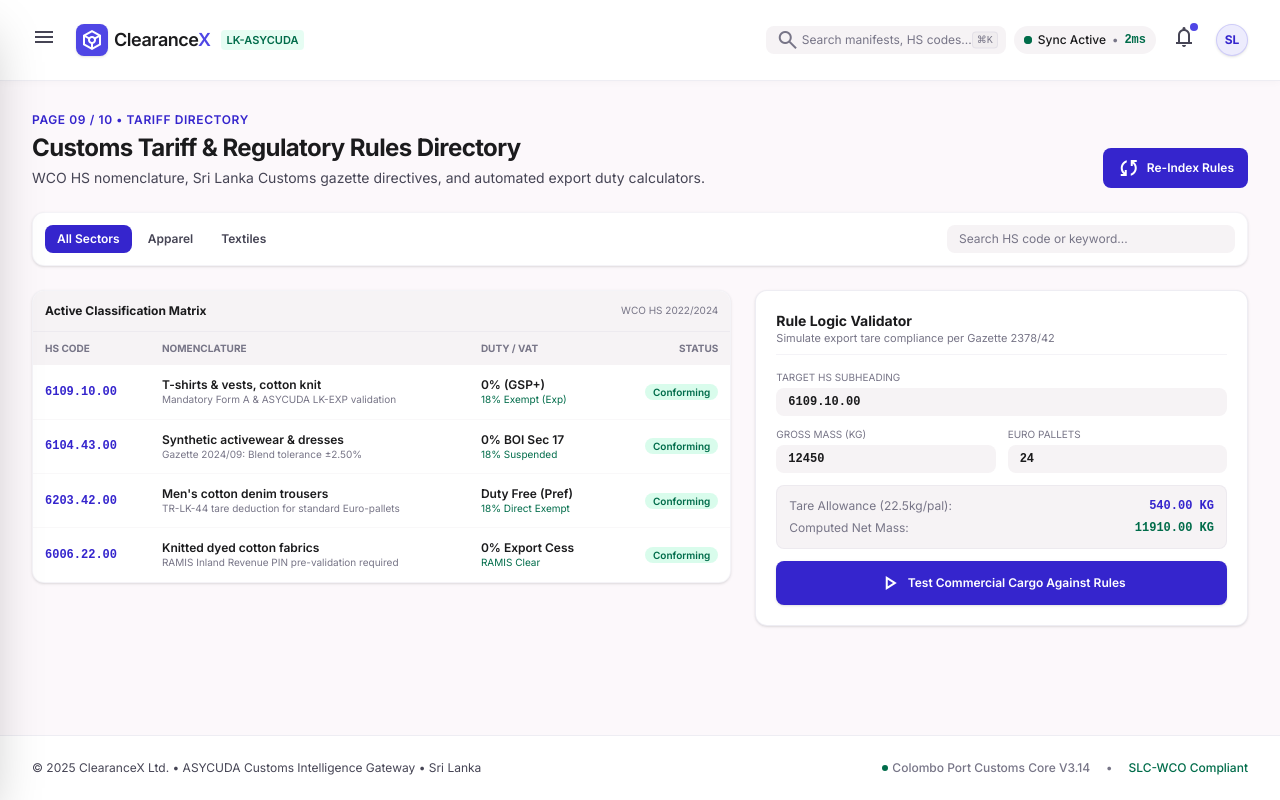
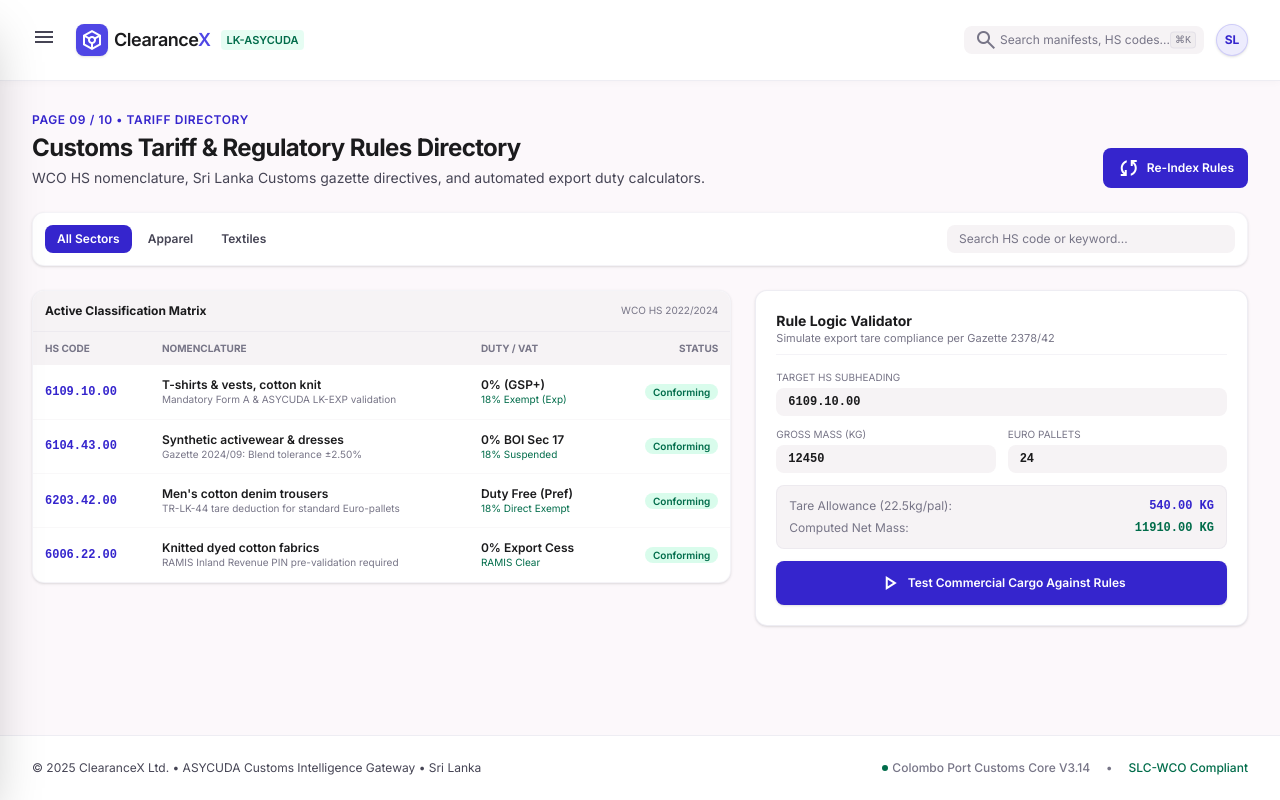
Before and after one commit to nadija-smwg/Code_Splach_AI, a React (Vite) app in the folder frontend/: page /tariff-directory in a window 1280 px wide. Built offline with nearby package versions, Linux system fonts and the light colour scheme; no server answers.

Commit message:
UI: Remove Sync Active and Notification elements from Header

```diff
--- a/frontend/src/App.tsx
+++ b/frontend/src/App.tsx
@@ -36,7 +36,7 @@ function App() {
     <BrowserRouter>
       <ShipmentProvider>
       <div className="min-h-screen flex flex-col bg-background font-sans text-on-surface antialiased">
-        <Header onTriggerToast={showToast} />
+        <Header />
         <main className="w-full pt-20 flex-1 flex flex-col">
           <Routes>
             <Route path="/" element={<ScreenOverview onTriggerToast={showToast} />} />
--- a/frontend/src/components/layout/Header.tsx
+++ b/frontend/src/components/layout/Header.tsx
@@ -1,9 +1,5 @@
 import { useState } from 'react';
 import { Link, useLocation } from 'react-router-dom';
-
-interface HeaderProps {
-  onTriggerToast: (toast: { title: string; message: string }) => void;
-}
 
 const primaryNavItems = [
   { path: '/', label: 'Overview' },
@@ -17,7 +13,7 @@ const primaryNavItems = [
   { path: '/tariff-directory', label: 'Tariff Directory' },
 ];
 
-export function Header({ onTriggerToast }: HeaderProps) {
+export function Header() {
   const location = useLocation();
   const currentPath = location.pathname;
 
@@ -62,24 +58,9 @@ export function Header({ onTriggerToast }: HeaderProps) {
               <span className="absolute right-2 top-1/2 -translate-y-1/2 text-[10px] font-mono text-outline px-1 rounded bg-surface-container border border-outline-variant/30">⌘K</span>
             </div>
 
-            <div className="hidden md:flex items-center gap-1.5 bg-surface-container-low px-2.5 py-1.5 rounded-full text-xs font-medium">
-              <span className="relative flex h-2 w-2">
-                <span className="animate-ping absolute inline-flex h-full w-full rounded-full bg-secondary opacity-75"></span>
-                <span className="relative inline-flex rounded-full h-2 w-2 bg-secondary"></span>
-              </span>
-              <span className="text-on-surface">Sync Active</span>
-              <span className="text-outline">•</span>
-              <span className="text-secondary font-semibold font-mono">2ms</span>
-            </div>
 
-            <button
-              aria-label="Notifications"
-              onClick={() => onTriggerToast({ title: 'ASYCUDA Synchronized', message: 'All Colombo port terminals responding with 100% telemetry pass.' })}
-              className="relative p-2 text-on-surface-variant hover:text-on-surface rounded-lg hover:bg-surface-container-low transition-colors"
-            >
-              <span className="material-symbols-outlined text-[20px]">notifications</span>
-              <span className="absolute top-1.5 right-1.5 h-2 w-2 rounded-full bg-primary-container"></span>
-            </button>
+
+
 
             {/* Profile & Dropdown */}
             <div className="relative ml-1">
```
